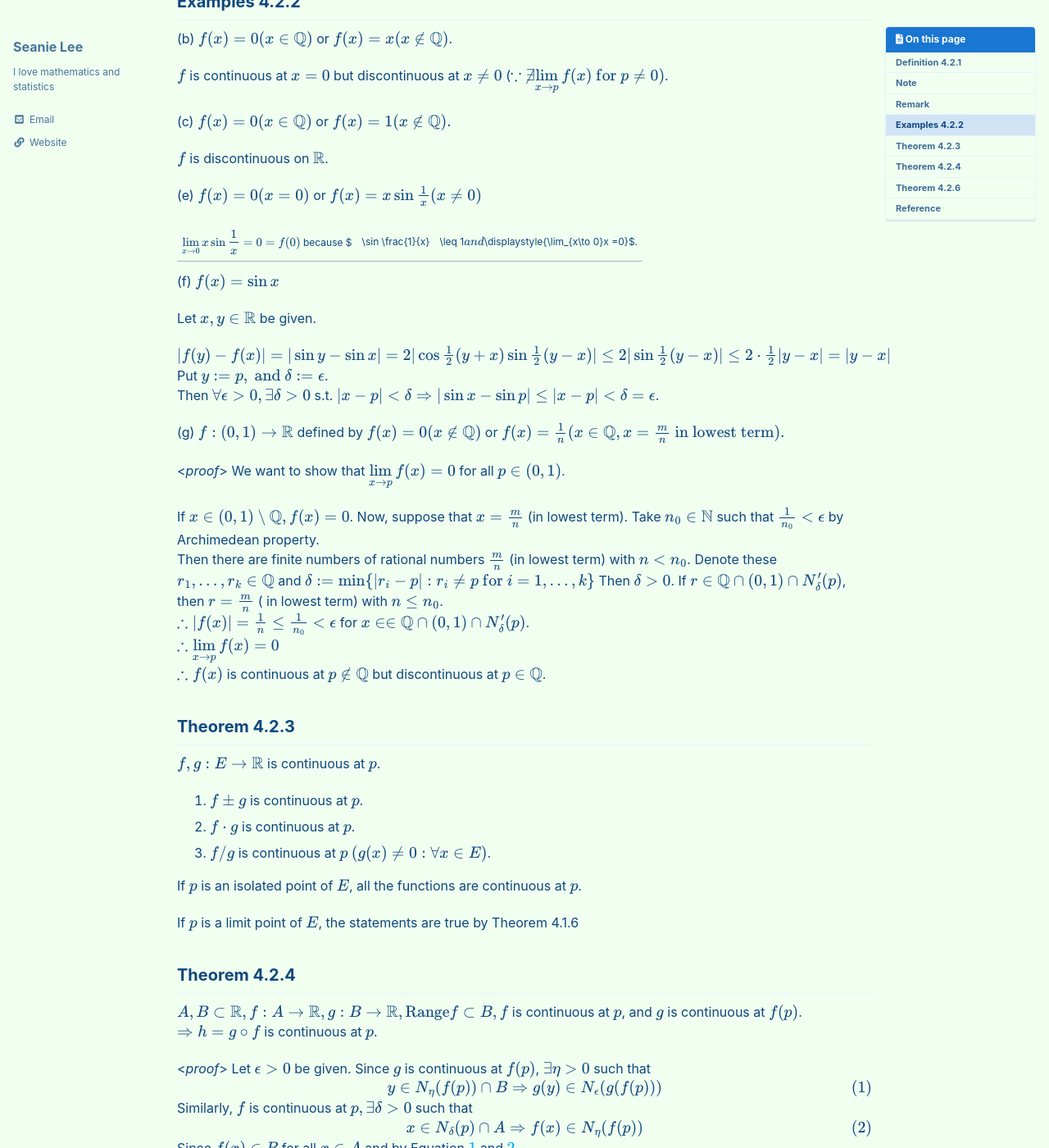
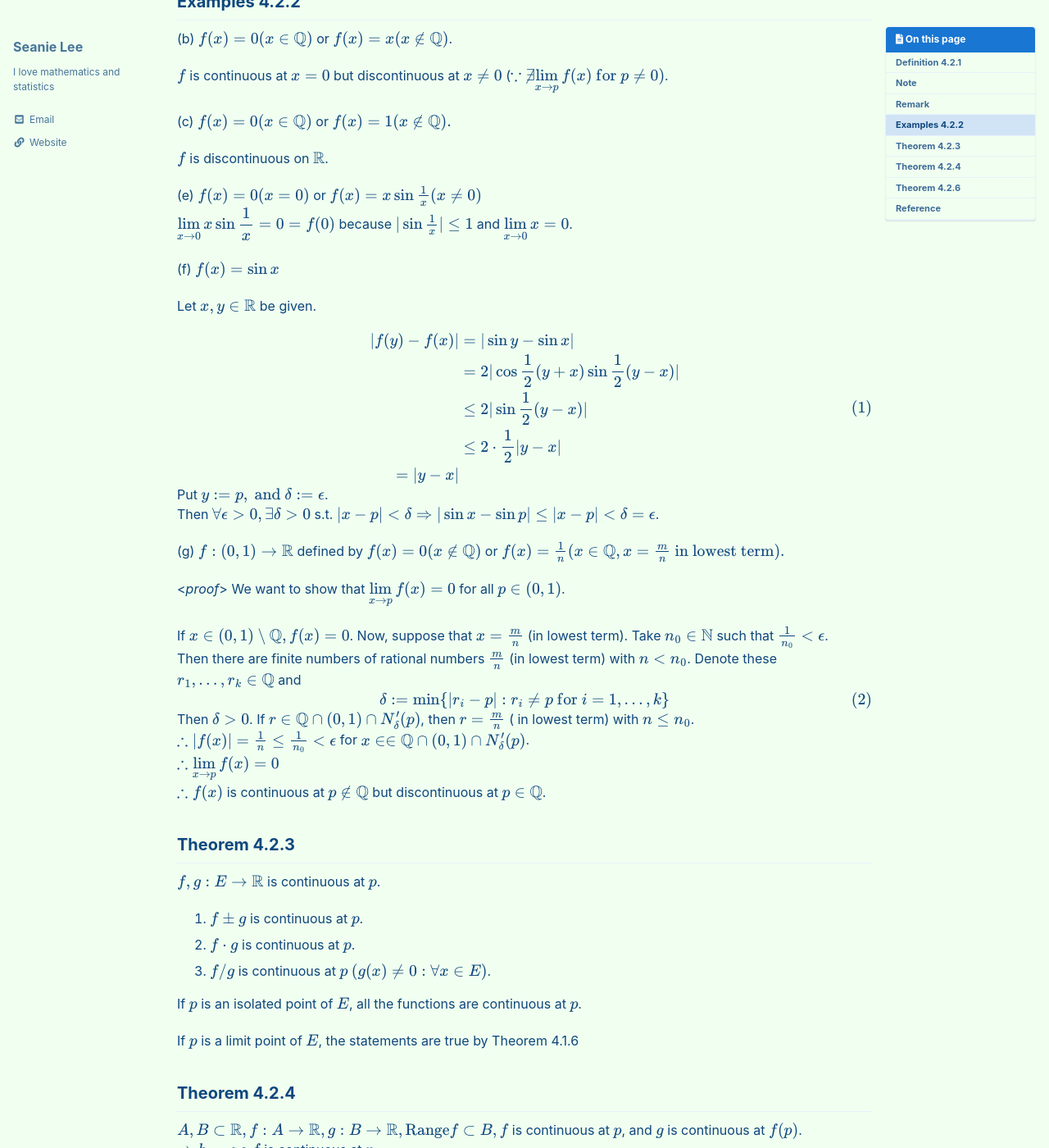
Before and after one commit to seanie12/blog, a Jekyll site: the page built from _posts/2021-02-13-continuity.md, in a window 1280 px wide and 1400 px high, scrolled down 672 px. Shown: the whole window at 82% size. Built offline with Jekyll 4.4.1, drawn with Linux system fonts in a browser that asks for light colours; cached includes are drawn as plain includes; formulas are drawn with MathJax 3; some of the changed text lies outside the part shown.

Commit message:
Update 2021-02-13-continuity.md

```diff
--- a/_posts/2021-02-13-continuity.md
+++ b/_posts/2021-02-13-continuity.md
@@ -39,7 +39,7 @@ $f$ is continuous at $x=0$ but discontinuous at $x\neq 0$ ($\because \not\exists
 $f$ is discontinuous on $\mathbb{R}$.
 
 (e) $f(x) = 0 (x=0)$ or $f(x) = x\sin\frac{1}{x} (x\neq 0)$
-
+<br />
 $\displaystyle{\lim_{x\to 0}x\sin\frac{1}{x} = 0=f(0)}$ because $|\sin \frac{1}{x}| \leq 1$ and $\displaystyle{\lim_{x\to 0}x =0}$.
 
 (f) $f(x) = \sin x$
@@ -47,11 +47,15 @@ $\displaystyle{\lim_{x\to 0}x\sin\frac{1}{x} = 0=f(0)}$ because $|\sin \frac{1}{
 Let $x,y \in \mathbb{R}$ be given.
 
 $$
-|f(y) - f(x)| = |\sin y - \sin x| \\
-=2|\cos \frac{1}{2}(y+x)\sin \frac{1}{2}(y-x)| \\
-\leq 2|\sin\frac{1}{2}(y-x)| \\
-\leq 2\cdot \frac{1}{2}|y-x| \\
+\begin{align}
+\begin{split}
+|f(y) - f(x)| &= |\sin y - \sin x| \\
+&=2|\cos \frac{1}{2}(y+x)\sin \frac{1}{2}(y-x)| \\
+&\leq 2|\sin\frac{1}{2}(y-x)| \\
+&\leq 2\cdot \frac{1}{2}|y-x| \\
 =|y-x|
+\end{split}
+\end{align}
 $$
 Put $y:=p, \text{ and }\delta :=\epsilon$.  <br />Then $\forall \epsilon >0, \exists \delta >0$ s.t. $|x-p|<\delta \Rightarrow |\sin x -\sin p| \leq |x-p| <\delta =\epsilon$.
 
@@ -60,9 +64,11 @@ Put $y:=p, \text{ and }\delta :=\epsilon$.  <br />Then $\forall \epsilon >0, \ex
 <*proof*>
 We want to show that $\displaystyle{\lim_{x\to p}f(x)=0}$ for all $p\in (0,1)$.
 
-If $x\in (0,1)\setminus \mathbb{Q}, f(x)=0$. Now, suppose that $x=\frac{m}{n}$ (in lowest term). Take $n_0 \in \mathbb{N}$ such that $\frac{1}{n_0} < \epsilon$ by Archimedean property. <br /> Then there are finite numbers of rational numbers $\frac{m}{n}$ (in lowest term) with $n<n_0$. Denote these $r_1,\ldots, r_k\in \mathbb{Q}$ and
+If $x\in (0,1)\setminus \mathbb{Q}, f(x)=0$. Now, suppose that $x=\frac{m}{n}$ (in lowest term). Take $n_0 \in \mathbb{N}$ such that $\frac{1}{n_0} < \epsilon$. <br /> Then there are finite numbers of rational numbers $\frac{m}{n}$ (in lowest term) with $n<n_0$. Denote these $r_1,\ldots, r_k\in \mathbb{Q}$ and
 $$
+\begin{align}
 \delta:=\min\{ |r_i-p|: r_i\neq p \text{ for }i=1,\ldots,k\}
+\end{align}
 $$
 Then $\delta >0$. If $r\in \mathbb{Q}\cap(0,1)\cap N^\prime_\delta (p)$, then $r=\frac{m}{n}$ ( in lowest term) with $n\leq n_0$. <br /> $\therefore |f(x)|= \frac{1}{n} \leq \frac{1}{n_0} <\epsilon$ for $x\in \in \mathbb{Q}\cap(0,1)\cap N^\prime_\delta (p)$. <br /> $\therefore \displaystyle{\lim_{x\to p}f(x)=0}$ <br /> $\therefore f(x)$ is continuous at $p\not\in \mathbb{Q}$ but discontinuous at $p\in \mathbb{Q}$.
 $$\tag*{$\square$}$$
```
Also changed, not shown: other parts of _posts/2021-02-13-continuity.md (+1 -1 lines).
